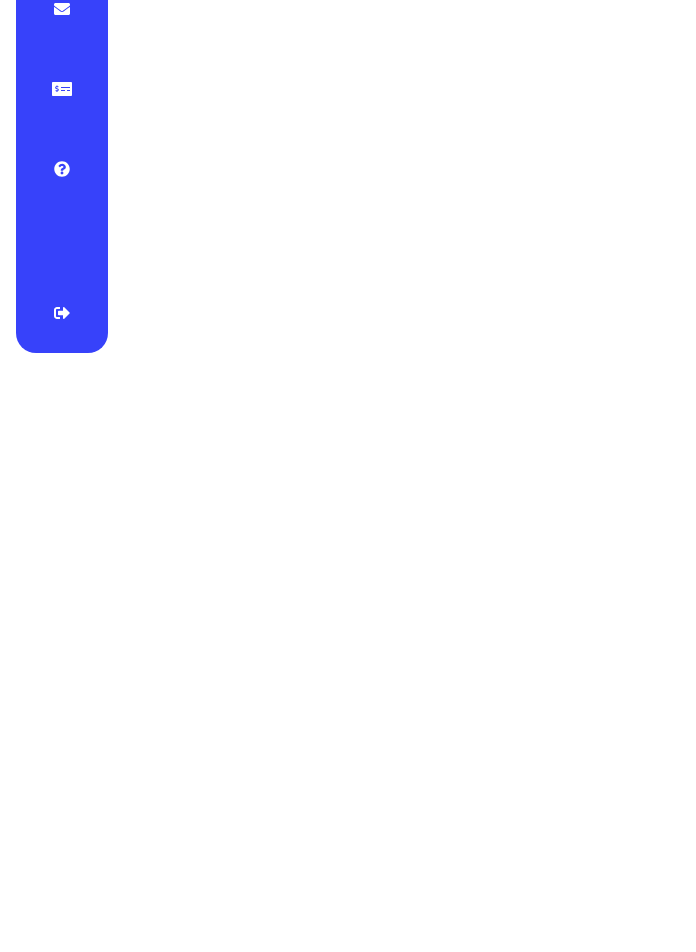
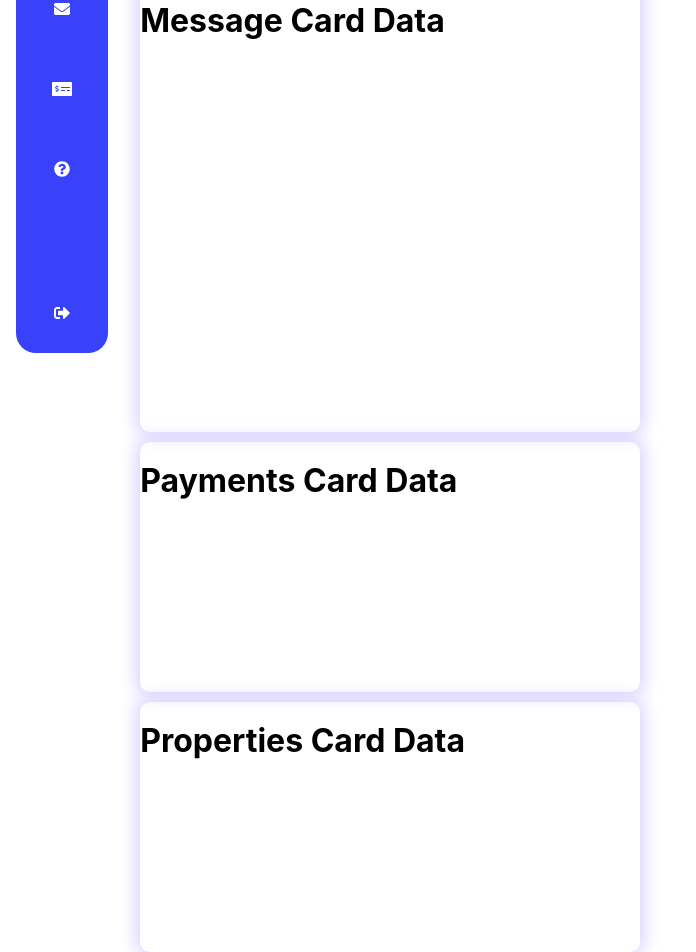
Before and after one commit to ceriustech/Honyst, a React (Create React App) app: page /dashboard in a window 1280 px wide. Shown: the part 431-1383 px from the top of the page, without its empty margins (0-696 px from the left). Before the commit the page ends 800 px from the top, so only its background shows below. Built offline with nearby package versions, Linux system fonts and the light colour scheme; no server answers; a web font is replaced by a local one.

Commit message:
Added components to the dashboard page.

```diff
--- a/src/App.js
+++ b/src/App.js
@@ -24,13 +24,14 @@ const Layout = styled.div`
   width: 100vw;
   padding: 16px;
 `;
+
 function App() {
   return (
     <AuthProvider>
       <Layout>
         <Navigation />
         <BodyLayout>
-          <Router>
+          <Router style={{ width: "100%" }}>
             <Login path="/login" />
             <Dashboard path="/dashboard" />
             <Properties path="/properties" />
--- a/src/components/Dashboard-Site-Data.js/ledger-site-dboard-data.js
+++ b/src/components/Dashboard-Site-Data.js/ledger-site-dboard-data.js
@@ -4,7 +4,7 @@ import styled from "styled-components";
 const LedgerCardLayout = styled.div`
   border-radius: 10px;
   box-shadow: 0px 0px 17px 4px rgba(217, 209, 255, 1);
-  width: 500px;
+  width: 850px;
   height: 250px;
 `;
 
--- a/src/components/Dashboard-Site-Data.js/messages-site-dboard-data.js
+++ b/src/components/Dashboard-Site-Data.js/messages-site-dboard-data.js
@@ -1 +1,19 @@
 import React from "react";
+import styled from "styled-components";
+
+const MessagesCardLayout = styled.div`
+  border-radius: 10px;
+  box-shadow: 0px 0px 17px 4px rgba(217, 209, 255, 1);
+  width: 500px;
+  height: 450px;
+`;
+
+const MessageCardData = () => {
+  return (
+    <MessagesCardLayout>
+      <h1>Message Card Data</h1>
+    </MessagesCardLayout>
+  );
+};
+
+export default MessageCardData;
--- a/src/components/Dashboard-Site-Data.js/payments-site-dboard-data.js
+++ b/src/components/Dashboard-Site-Data.js/payments-site-dboard-data.js
@@ -1 +1,19 @@
 import React from "react";
+import styled from "styled-components";
+
+const PaymentsCardLayout = styled.div`
+  border-radius: 10px;
+  box-shadow: 0px 0px 17px 4px rgba(217, 209, 255, 1);
+  width: 500px;
+  height: 250px;
+`;
+
+const PaymentsCardData = () => {
+  return (
+    <PaymentsCardLayout>
+      <h1>Payments Card Data</h1>
+    </PaymentsCardLayout>
+  );
+};
+
+export default PaymentsCardData;
--- a/src/components/Dashboard-Site-Data.js/properties-site-dboard-data.js
+++ b/src/components/Dashboard-Site-Data.js/properties-site-dboard-data.js
@@ -1 +1,19 @@
 import React from "react";
+import styled from "styled-components";
+
+const PropertiesCardLayout = styled.div`
+  border-radius: 10px;
+  box-shadow: 0px 0px 17px 4px rgba(217, 209, 255, 1);
+  width: 500px;
+  height: 250px;
+`;
+
+const PropertiesCardData = () => {
+  return (
+    <PropertiesCardLayout>
+      <h1>Properties Card Data</h1>
+    </PropertiesCardLayout>
+  );
+};
+
+export default PropertiesCardData;
--- a/src/pages/Dashboard.js
+++ b/src/pages/Dashboard.js
@@ -2,6 +2,9 @@ import React from "react";
 import styled from "styled-components";
 
 import LedgerCardData from "../components/Dashboard-Site-Data.js/ledger-site-dboard-data";
+import MessageCardData from "../components/Dashboard-Site-Data.js/messages-site-dboard-data";
+import PaymentsCardData from "../components/Dashboard-Site-Data.js/payments-site-dboard-data";
+import PropertiesCardData from "../components/Dashboard-Site-Data.js/properties-site-dboard-data";
 
 // this should be a dashboard component per the requirements
 // i'd assume it is connected to different data so lets keep a top level state for it all.
@@ -17,8 +20,8 @@ const DashBoardLayout = styled.div`
 const DashboardContent = styled.div`
   margin-top: 25px;
   display: grid;
-  grid-template-columns: repeat(auto-fit, minmax(300px, 1fr));
-  grid-auto-rows: repeat(3, 150px);
+  grid-template-columns: repeat(auto-fit, minmax(600px, 1fr));
+  grid-auto-rows: repeat(2, 150px) !important;
   grid-gap: 10px;
 `;
 
@@ -26,8 +29,12 @@ function Dashboard({ children }) {
   return (
     <DashBoardLayout>
       <h1>Dashboard</h1>
-      <LedgerCardData />
-      <DashboardContent>{children}</DashboardContent>
+      <DashboardContent>
+        <LedgerCardData />
+        <MessageCardData />
+        <PaymentsCardData />
+        <PropertiesCardData />
+      </DashboardContent>
     </DashBoardLayout>
   );
 }
```
